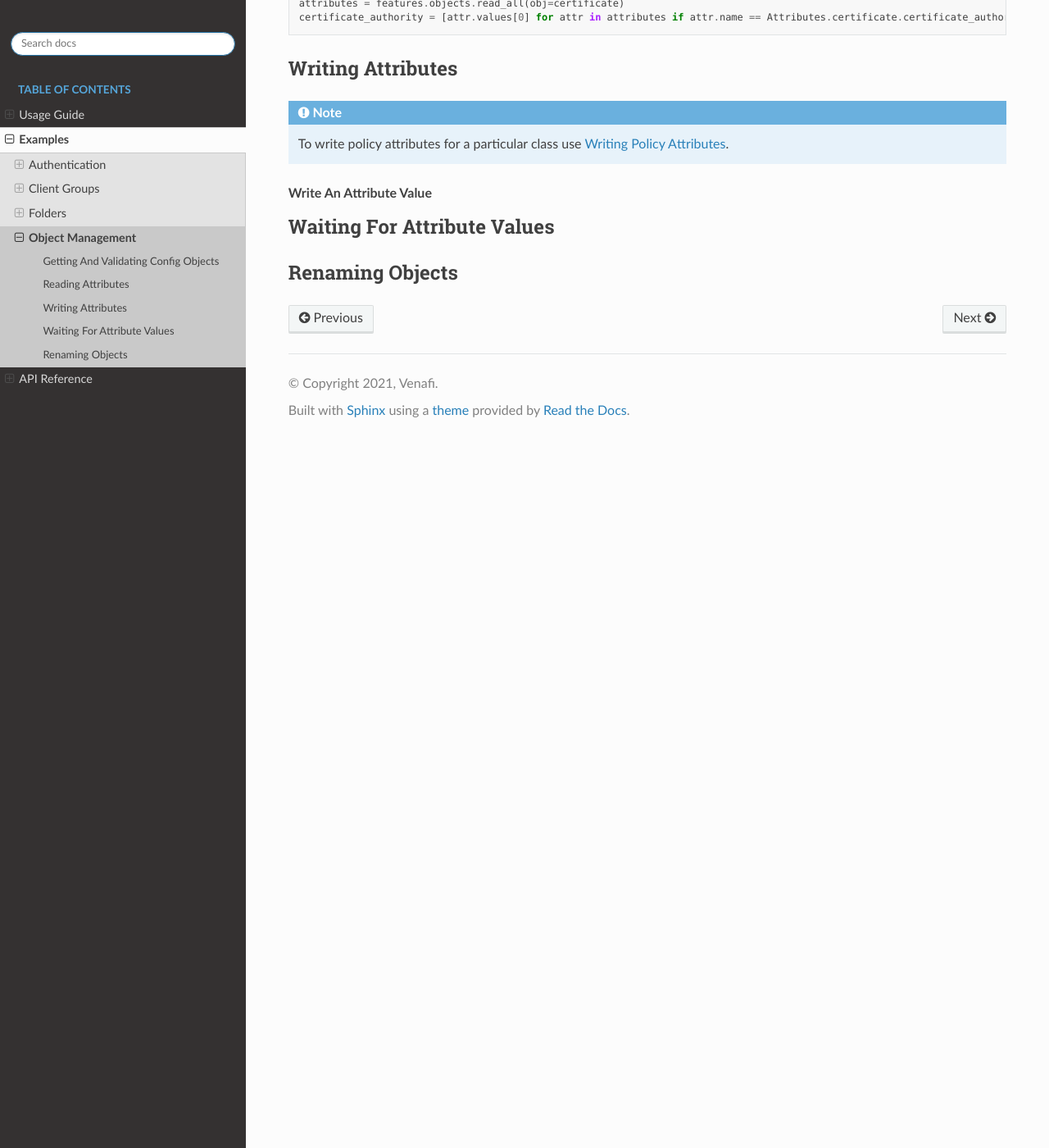
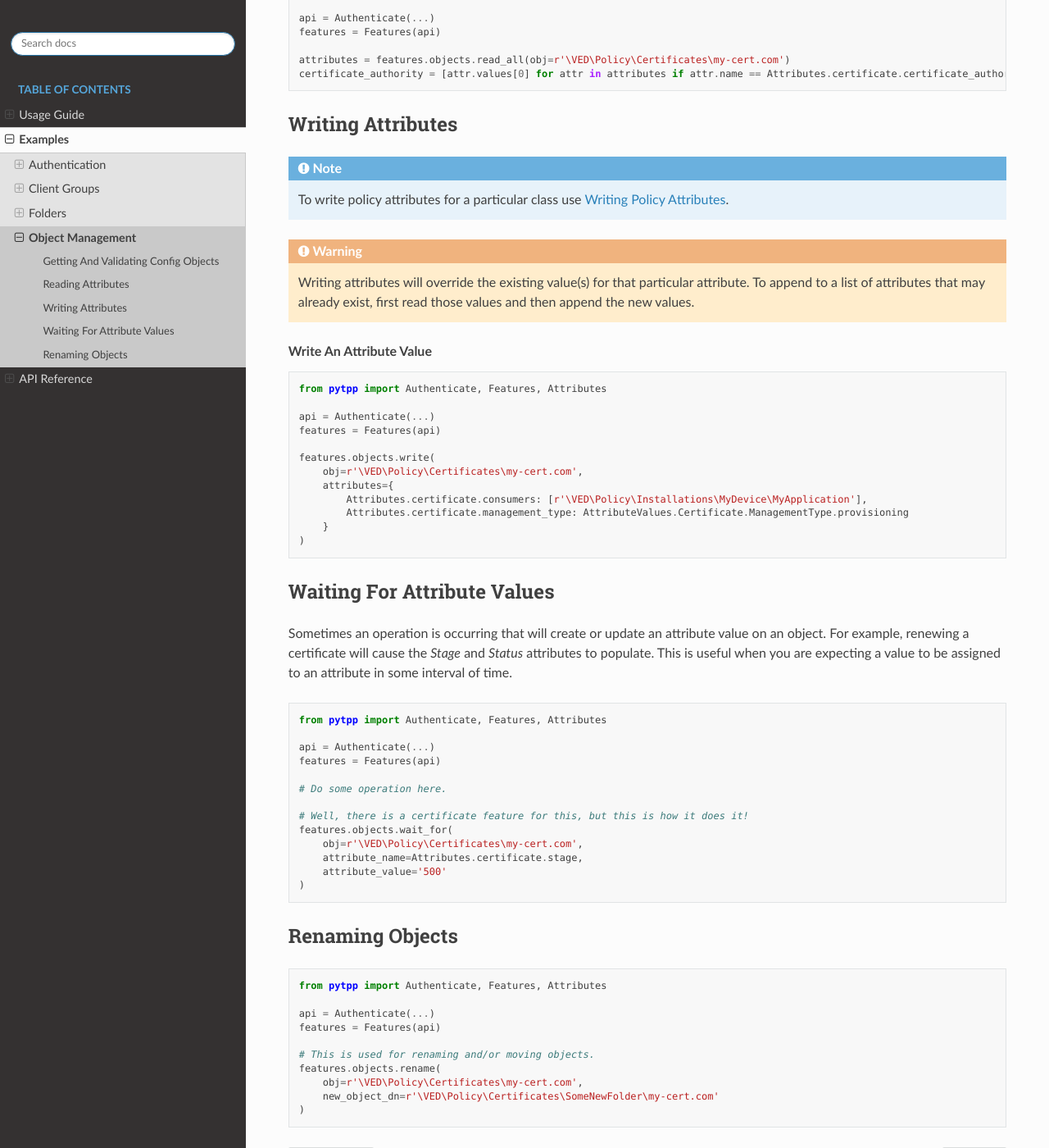
Before and after one commit to Venafi/pyVenafi, a Sphinx documentation site: the page built from pytpp/docs/rst/usage/examples/objects.rst, in a window 1280 px wide and 1400 px high, scrolled down 1705 px. Shown: the whole window at 82% size. Built offline with Sphinx 7.4.7 and the Read the Docs theme 2.0.0, drawn with Linux system fonts in a browser that asks for light colours; some of the changed text lies outside the part shown.

Commit message:
- Finished Object Management.

```diff
--- a/pytpp/docs/rst/usage.rst
+++ b/pytpp/docs/rst/usage.rst
@@ -104,6 +104,10 @@ The path of the URL for the WebSDK API is translated to Python by following this
 
 .. code-block:: python
 
+    from pytpp import Authenticate, Features
+
+    api = Authenticate(...)
+
     # The response is not validated until either a property of the return object is called
     # or the response is explicitly validated.
     response = api.websdk.Config.IsValid.post(object_dn=r'\VED\Policy')
@@ -219,19 +222,34 @@ Config Objects are the basic definition of every object that can be created in T
     "revision", "The revision of the object."
     "type_name", "The class name of the object."
 
+Many features have parameters typed as ``Union[Config.Object, str]``. In these instances the parameter is
+requiring a ``Config.Object`` or a DN value.
+
 **Example Usage**
 
 .. code-block:: python
 
-    policy = features.folder.get(object_dn=r'\VED\Policy') # This is a Config.Object
-    print(f'Absolute GUID : {policy.absolute_guid}')
-    print(f'DN            : {policy.dn}')
-    print(f'GUID          : {policy.guid}')
-    print(f'Config ID     : {policy.config_id}')
-    print(f'Name          : {policy.name}')
-    print(f'Parent        : {policy.parent}')
-    print(f'Revision      : {policy.revision}')
-    print(f'Class Name    : {policy.type_name}')
+    from pytpp import Authenticate, Features
+
+    api = Authenticate(...)
+    features = Features(api)
+
+    certificate_folder = features.folder.get(object_dn=r'\VED\Policy\Certificates') # This is a Config.Object
+    print(f'Absolute GUID : {certificate_folder.absolute_guid}')
+    print(f'DN            : {certificate_folder.dn}')
+    print(f'GUID          : {certificate_folder.guid}')
+    print(f'Config ID     : {certificate_folder.config_id}')
+    print(f'Name          : {certificate_folder.name}')
+    print(f'Parent        : {certificate_folder.parent}')
+    print(f'Revision      : {certificate_folder.revision}')
+    print(f'Class Name    : {certificate_folder.type_name}')
+
+    certificate = features.certificate.create(
+        name='my-cert.com',
+        parent_folder=certificate_folder,
+        # OR parent_folder=certificate_folder.dn
+        # OR parent_folder=r'\VED\Policy\Certificates'
+    )
 
 .. _identity_definition:
 
@@ -253,9 +271,17 @@ All identities in TPP share common properties that make up this class.
     "type", "The integer identifier that describes the identity type."
     "universal", "The Universal Unique ID that identifies a user or group identity."
 
+Many features have parameters typed as ``Union[Identity.Identity, str]``. In these instances the parameter is
+requiring an ``Identity.Identity`` or a prefixed name value.
+
 **Example Usage**
 
 .. code-block:: python
+
+    from pytpp import Authenticate, Features
+
+    api = Authenticate(...)
+    features = Features(api)
 
     user = features.identity.user.get(prefixed_name='local:special-user')
     print(f'Full Name          : {user.full_name}')
@@ -266,6 +292,12 @@ All identities in TPP share common properties that make up this class.
     print(f'Prefixed Universal : {user.prefixed_universal}')
     print(f'Type               : {user.type}')
     print(f'Universal          : {user.universal}')
+
+    features.permissions.get_effective(
+        obj=r'\VED\Poilcy',
+        identity=user,
+        # OR identity='local:special-user'
+    )
 
 Attribute, AttributeValues, and Class Names
 -------------------------------------------
@@ -363,7 +395,7 @@ call. By default, the logger is turned off. To use the logger:
 
 .. code-block:: python
 
-    from pytpp import logger, ...
+    from pytpp import logger
 
     # Log to the console only.
     logger.start()
--- a/pytpp/docs/rst/usage/examples/objects.rst
+++ b/pytpp/docs/rst/usage/examples/objects.rst
@@ -3,6 +3,10 @@ Object Management
 
 .. note::
     See :ref:`authentication` for authentication details.
+
+.. note::
+    In all of the examples having ``obj`` parameters a DN may be substituted by a ``Config.Object`` and
+    vice versa.
 
 Getting And Validating Config Objects
 -------------------------------------
@@ -91,12 +93,61 @@ Writing Attributes
 .. note::
     To write policy attributes for a particular class use :ref:`write_policy_attributes`.
 
+.. warning::
+    Writing attributes will override the existing value(s) for that particular attribute. To append to a list of
+    attributes that may already exist, first read those values and then append the new values.
+
 .. rubric:: Write An Attribute Value
+.. code-block:: python
 
+    from pytpp import Authenticate, Features, Attributes
 
+    api = Authenticate(...)
+    features = Features(api)
+
+    features.objects.write(
+        obj=r'\VED\Policy\Certificates\my-cert.com',
+        attributes={
+            Attributes.certificate.consumers: [r'\VED\Policy\Installations\MyDevice\MyApplication'],
+            Attributes.certificate.management_type: AttributeValues.Certificate.ManagementType.provisioning
+        }
+    )
 
 Waiting For Attribute Values
 ----------------------------
 
+Sometimes an operation is occurring that will create or update an attribute value on an object. For example, renewing a
+certificate will cause the *Stage* and *Status* attributes to populate. This is useful when you are expecting a value
+to be assigned to an attribute in some interval of time.
+
+.. code-block:: python
+
+    from pytpp import Authenticate, Features, Attributes
+
+    api = Authenticate(...)
+    features = Features(api)
+
+    # Do some operation here.
+
+    # Well, there is a certificate feature for this, but this is how it does it!
+    features.objects.wait_for(
+        obj=r'\VED\Policy\Certificates\my-cert.com',
+        attribute_name=Attributes.certificate.stage,
+        attribute_value='500'
+    )
+
 Renaming Objects
 ----------------
+
+.. code-block:: python
+
+    from pytpp import Authenticate, Features, Attributes
+
+    api = Authenticate(...)
+    features = Features(api)
+
+    # This is used for renaming and/or moving objects.
+    features.objects.rename(
+        obj=r'\VED\Policy\Certificates\my-cert.com',
+        new_object_dn=r'\VED\Policy\Certificates\SomeNewFolder\my-cert.com'
+    )
```
Also changed, not shown: other parts of pytpp/docs/rst/usage.rst (+1 -2 lines), other parts of pytpp/docs/rst/usage/examples/objects.rst (+2 -4 lines).
